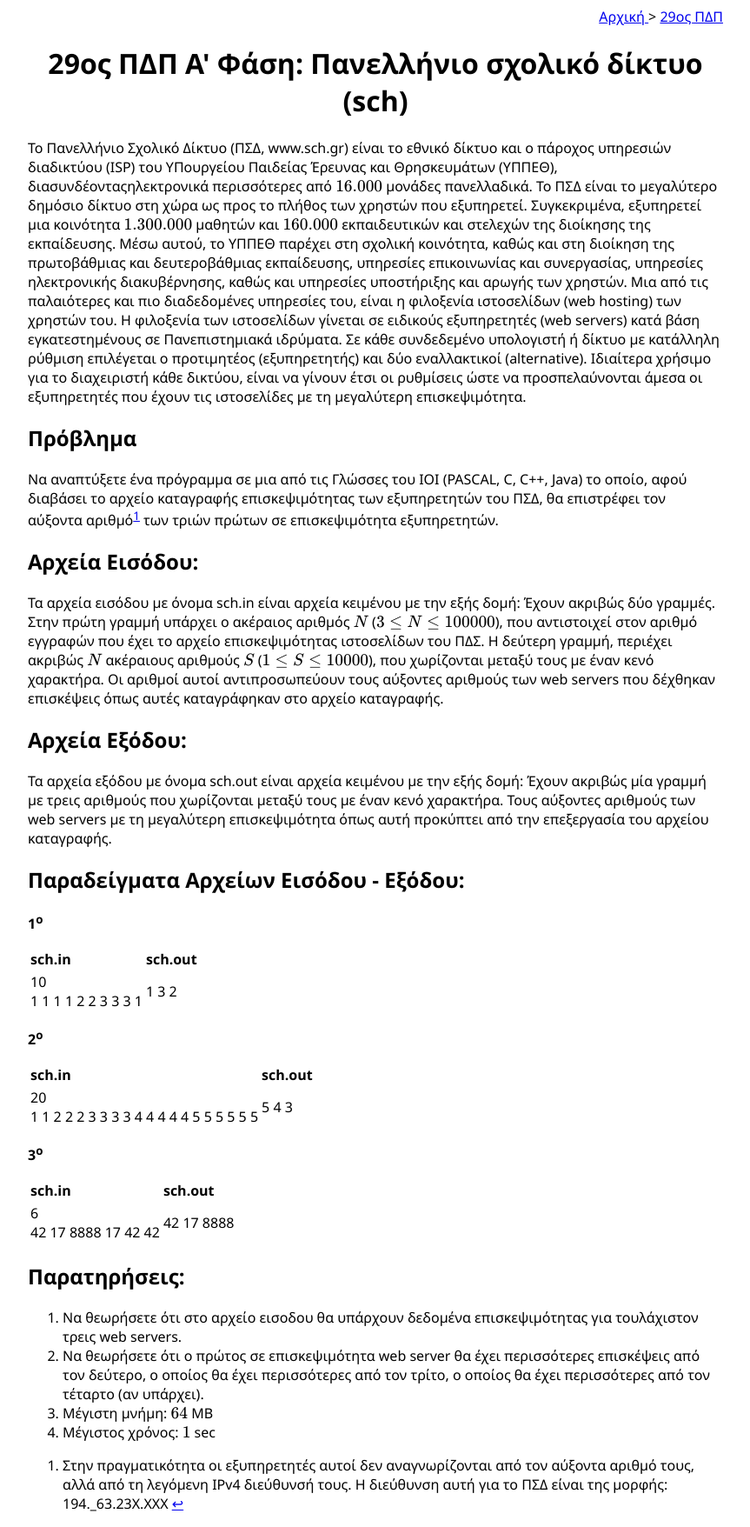
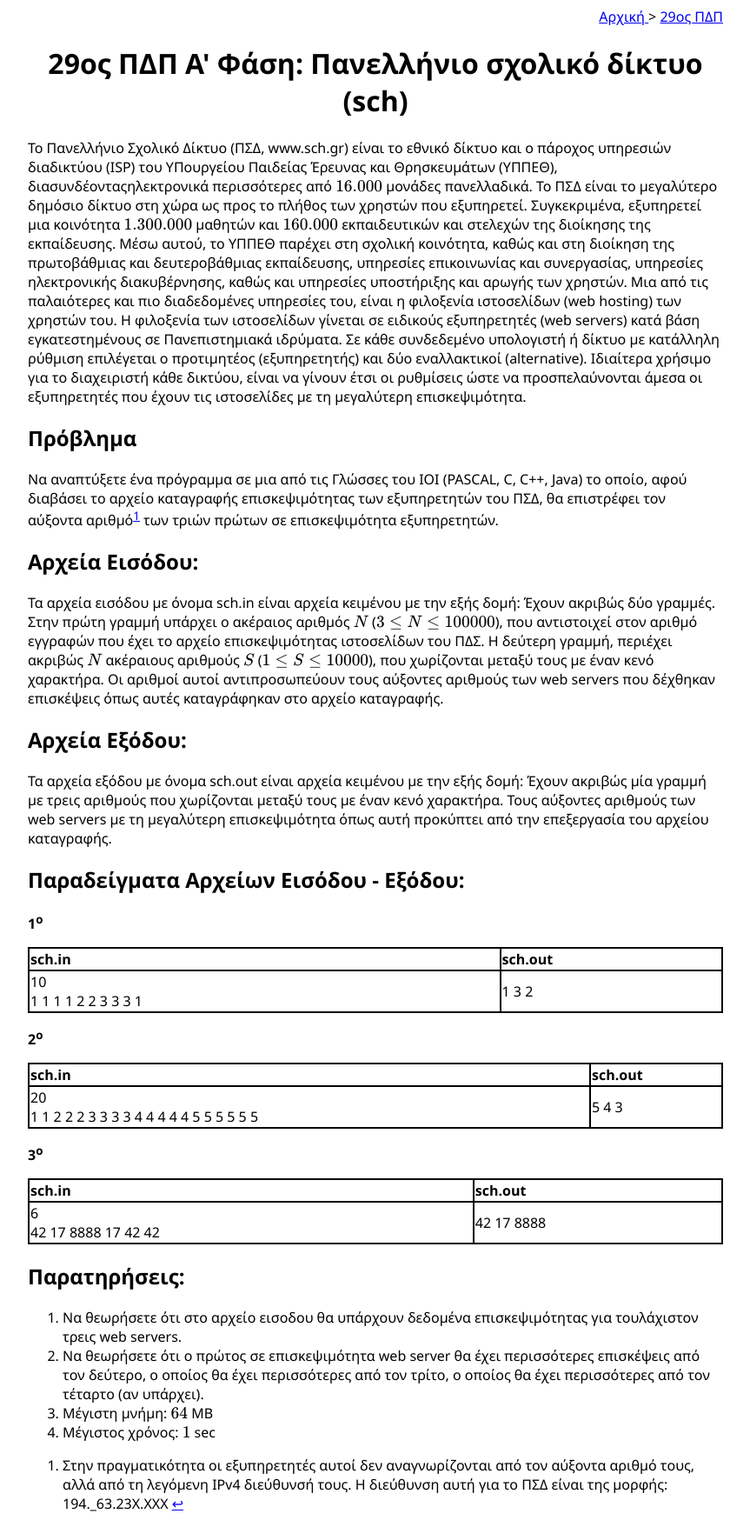
Before and after one commit to pdp-archive/pdp-archive.github.io, a Jekyll site: the page built from contests/_29-PDP/a-sch-statement.md, in a window 1280 px wide. Shown: the whole page at 87% size, without its empty margins (208-1071 px from the left). Built offline with Jekyll 4.4.1, drawn with Linux system fonts in a browser that asks for light colours; formulas are drawn with MathJax 3.

Commit message:
Προσθήκη borders στους πίνακες των εκφωνήσεων

```diff
--- a/_layouts/statement.html
+++ b/_layouts/statement.html
@@ -16,6 +16,15 @@
     <meta charset="utf-8">
 	<link rel="stylesheet" href="/css/main.css">
     <title>{{ title }}</title>
+	<style>
+	  table {
+	    width: 100%;
+	  }
+	  table, td, th {
+	    border-spacing: 0px;
+        border: 1px solid black;
+      }
+	</style>
   </head>
   <body>
     {% include scripts.html %}
```
